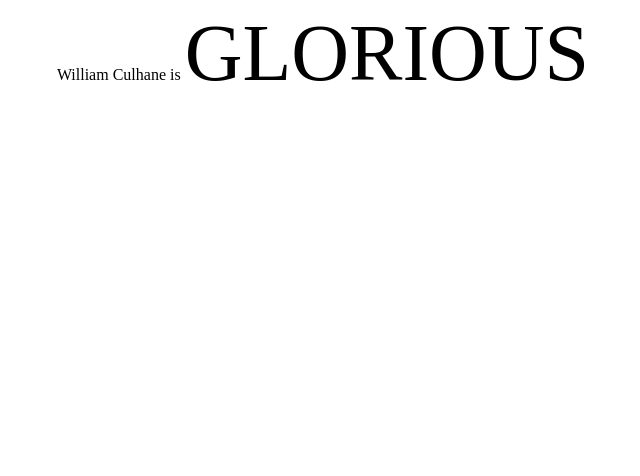
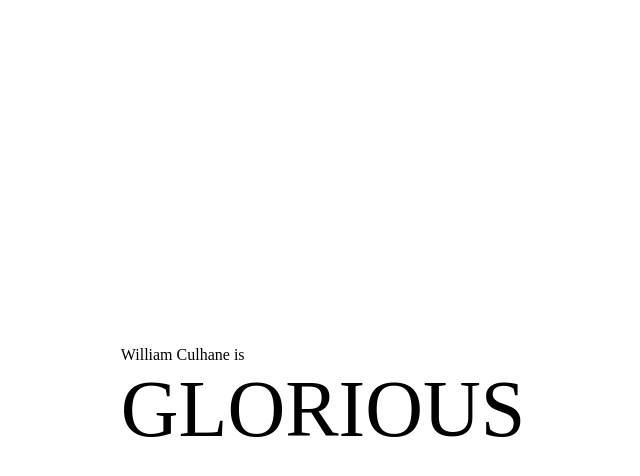
Before and after one commit to gloriouswill/gloriouswill.github.io, a plain HTML site: page index.html in a window 1280 px wide. Shown: the whole page, without its empty margins (317-957 px from the left). Drawn offline with Linux system fonts and the light colour scheme.

Commit message:
Update index.html

```diff
--- a/index.html
+++ b/index.html
@@ -1,11 +1,22 @@
 <html>
 <head>
-<title>Glorious William Culhane</title>
+  <title>Glorious William Culhane</title>
+  <style type="text/css">
+    #mainbox {
+      position: absolute;
+      left: 50%;
+      top: 50%;
+      transform: translate(-50%,-50%);
+    }
+    body {
+      position: relative
+    }
+  </style>
 </head>
 <body>
-<center>
-William Culhane is
+<div id="mainbox">
+William Culhane is<br/>
 <span style="font-size: 500%">GLORIOUS</span>
-</center>
+</div>
 </body>
 </html>
```
